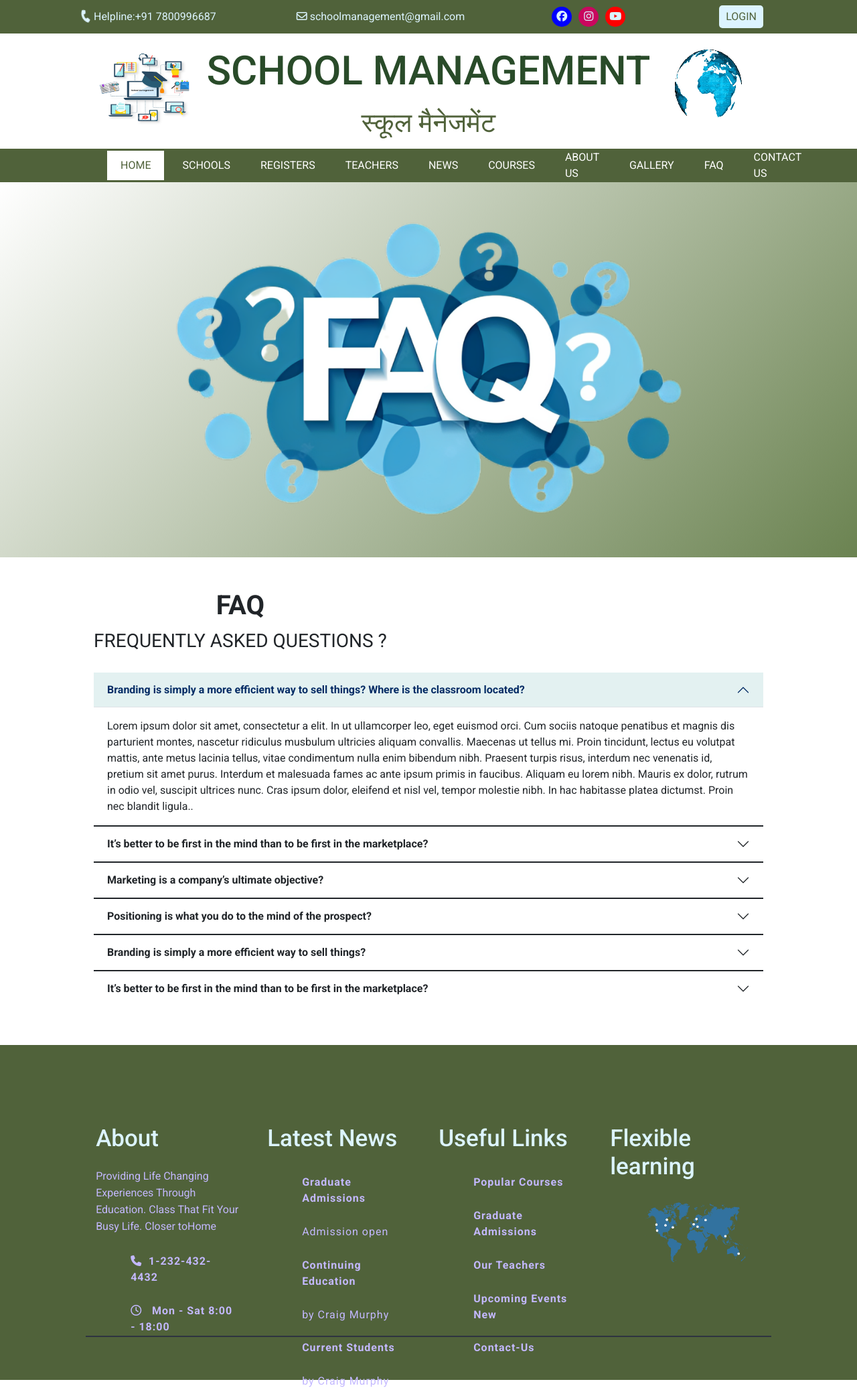
After one commit to StudentTechsima/collegemanagement, a PHP site: page /faq.php in a window 1280 px wide, after a click on "Branding is simply a more efficient way to sell things? Wher". The commit adds this page. Shown: the whole page at 67% size. Run offline with PHP 8.4, Linux system fonts and the light colour scheme; some libraries are stand-ins or nearby versions.

Commit message:
faq page add

```diff
--- a/css/index.css
+++ b/css/home.css
@@ -473,3 +473,32 @@ footer{
         display: none;
     }
 }
+
+/*---------------------------FAQ COde stsart*/
+.hero-faq{
+    height: 70vh;
+    width: 100%;
+    background:linear-gradient(135deg,#fff,#6b8351);
+    display: flex;
+	justify-content: center;
+	align-items: center;
+    background-repeat: no-repeat;
+    background-size: cover;
+    background-position: fixed;
+}
+.hero-faq img{
+    height: 85%;
+    width: auto;
+}
+.accordion-header .button-change:focus {
+    z-index: 3;
+    color:#000 !important;
+    border-color: none !important;
+    outline: 0;
+    box-shadow: none !important;
+}
+.accordion-header .button-change:not(.collapsed) {
+    color: var(--bs-accordion-active-color);
+    background-color: #e3f1f1 !important;
+    box-shadow: inset 0 calc(-1 * var(--bs-accordion-border-width)) 0 var(--bs-accordion-border-color);
+}
--- /dev/null
+++ b/faq.php
@@ -0,0 +1,157 @@
+<?php include 'header.php'; ?>
+<section>
+    <div class="container-fluid">
+        <div class="row">
+            <div class="col-lg-12 hero-faq">
+                <img src="images/faq-1.png" alt="">
+            </div>
+        </div>
+    </div>
+</section>
+<!----------------------------------------------->
+<section>
+    <div class="container">
+        <div class="row">
+            <div class="col-lg-12 pt-5 w-100">
+                <h1 class="text-center fs-1 fw-bold">FAQ</h1>
+                <p class="fs-3 text-center">FREQUENTLY ASKED QUESTIONS ?</p>
+            </div>
+        </div>
+    </div>
+</section>
+<!----------------------------------------------------->
+<section>
+    <div class="container">
+        <div class="row pb-5">
+            <div class="col-lg-12">
+                <div class="accordion accordion-flush" id="accordionFlushExample">
+                    <div class="accordion-item border-dark border-2">
+                        <h2 class="accordion-header">
+                            <button class="accordion-button collapsed button-change fw-bold" type="button"
+                                data-bs-toggle="collapse" data-bs-target="#flush-collapseOne" aria-expanded="false"
+                                aria-controls="flush-collapseOne">
+                                Branding is simply a more efficient way to sell things? Where is the classroom located?
+                            </button>
+                        </h2>
+                        <div id="flush-collapseOne" class="accordion-collapse collapse"
+                            data-bs-parent="#accordionFlushExample">
+                            <div class="accordion-body">Lorem ipsum dolor sit amet, consectetur a elit. In ut
+                                ullamcorper
+                                leo, eget euismod orci. Cum sociis natoque penatibus et magnis dis parturient montes,
+                                nascetur ridiculus musbulum ultricies aliquam convallis. Maecenas ut tellus mi. Proin
+                                tincidunt, lectus eu volutpat mattis, ante metus lacinia tellus, vitae condimentum nulla
+                                enim bibendum nibh. Praesent turpis risus, interdum nec venenatis id, pretium sit amet
+                                purus. Interdum et malesuada fames ac ante ipsum primis in faucibus. Aliquam eu lorem
+                                nibh.
+                                Mauris ex dolor, rutrum in odio vel, suscipit ultrices nunc. Cras ipsum dolor, eleifend
+                                et
+                                nisl vel, tempor molestie nibh. In hac habitasse platea dictumst. Proin nec blandit
+                                ligula..
+                            </div>
+                        </div>
+                    </div>
+                    <div class="accordion-item border-dark border-2">
+                        <h2 class="accordion-header">
+                            <button class="accordion-button button-change collapsed fw-bold" type="button"
+                                data-bs-toggle="collapse" data-bs-target="#flush-collapseTwo" aria-expanded="false"
+                                aria-controls="flush-collapseTwo">
+                                It’s better to be first in the mind than to be first in the marketplace?
+                            </button>
+                        </h2>
+                        <div id="flush-collapseTwo" class="accordion-collapse collapse"
+                            data-bs-parent="#accordionFlushExample">
+                            <div class="accordion-body">Lorem ipsum dolor sit amet, consectetur a elit. In ut
+                                ullamcorper
+                                leo, eget euismod orci. Cum sociis natoque penatibus et magnis dis parturient montes,
+                                nascetur ridiculus musbulum ultricies aliquam convallis. Maecenas ut tellus mi. Proin
+                                tincidunt, lectus eu volutpat mattis, ante metus lacini..</div>
+                        </div>
+                    </div>
+                    <div class="accordion-item border-dark border-2">
+                        <h2 class="accordion-header">
+                            <button class="accordion-button button-change collapsed  fw-bold" type="button"
+                                data-bs-toggle="collapse" data-bs-target="#flush-collapseThree" aria-expanded="false"
+                                aria-controls="flush-collapseThree">
+                                Marketing is a company’s ultimate objective?
+                            </button>
+                        </h2>
+                        <div id="flush-collapseThree" class="accordion-collapse collapse"
+                            data-bs-parent="#accordionFlushExample">
+                            <div class="accordion-body">Lorem ipsum dolor sit amet, consectetur a elit. In ut
+                                ullamcorper
+                                leo, eget euismod orci. Cum sociis natoque penatibus et magnis dis parturient montes,
+                                nascetur ridiculus musbulum ultricies aliquam convallis. Maecenas ut tellus mi. Proin
+                                tincidunt, lectus eu volutpat mattis, ante metus lacinia tellus, vitae condimentum nulla
+                                enim bibendum nibh. Praesent turpis risus, interdum nec venenatis id, pretium sit amet
+                                purus.
+                            </div>
+                        </div>
+                    </div>
+                    <div class="accordion-item border-dark border-2">
+                        <h2 class="accordion-header">
+                            <button class="accordion-button button-change collapsed fw-bold" type="button"
+                                data-bs-toggle="collapse" data-bs-target="#flush-collapseFour" aria-expanded="false"
+                                aria-controls="flush-collapseFour">
+                                Positioning is what you do to the mind of the prospect?
+                            </button>
+                        </h2>
+                        <div id="flush-collapseFour" class="accordion-collapse collapse"
+                            data-bs-parent="#accordionFlushExample">
+                            <div class="accordion-body">Lorem ipsum dolor sit amet, consectetur a elit. In ut
+                                ullamcorper
+                                leo, eget euismod orci. Cum sociis natoque penatibus et magnis dis parturient montes,
+                                nascetur ridiculus musbulum ultricies aliquam convallis. Maecenas ut tellus mi. Proin
+                                tincidunt, lectus eu volutpat mattis, ante metus lacinia tellus, vitae condimentum nulla
+                                enim bibendum nibh. Praesent turpis risus, interdum nec venenatis id, pretium sit amet
+                                purus. Interdum et malesuada fames ac ante.
+                            </div>
+                        </div>
+                    </div>
+                    <div class="accordion-item border-dark border-2">
+                        <h2 class="accordion-header">
+                            <button class="accordion-button button-change collapsed fw-bold" type="button"
+                                data-bs-toggle="collapse" data-bs-target="#flush-collapseFive" aria-expanded="false"
+                                aria-controls="flush-collapseFive">
+                                Branding is simply a more efficient way to sell things?
+                            </button>
+                        </h2>
+                        <div id="flush-collapseFive" class="accordion-collapse collapse"
+                            data-bs-parent="#accordionFlushExample">
+                            <div class="accordion-body">Lorem ipsum dolor sit amet, consectetur a elit. In ut
+                                ullamcorper
+                                leo, eget euismod orci. Cum sociis natoque penatibus et magnis dis parturient montes,
+                                nascetur ridiculus musbulum ultricies aliquam convallis. Maecenas ut tellus mi. Proin
+                                tincidunt, lectus eu volutpat mattis, ante metus lacinia tellus, vitae condimentum nulla
+                                enim bibendum nibh. Praesent turpis risus, interdum nec venenatis id, pretium sit amet
+                                purus. Interdum et malesuada fames ac ante ipsum primis in faucibus. Aliquam eu lorem
+                                nibh.
+                                Mauris ex dolor, rutrum in odio vel, suscipit ultrices nunc. Cras ipsum dolor, eleifend
+                                et
+                                nisl vel, tempor molestie nibh. In hac habitasse platea dictumst. Proin nec blandit
+                                ligula.
+                            </div>
+                        </div>
+                    </div>
+                    <div class="accordion-item border-dark border-2">
+                        <h2 class="accordion-header">
+                            <button class="accordion-button button-change collapsed  fw-bold" type="button"
+                                data-bs-toggle="collapse" data-bs-target="#flush-collapseSix" aria-expanded="false"
+                                aria-controls="flush-collapseSix">
+                                It’s better to be first in the mind than to be first in the marketplace?
+                            </button>
+                        </h2>
+                        <div id="flush-collapseSix" class="accordion-collapse collapse"
+                            data-bs-parent="#accordionFlushExample">
+                            <div class="accordion-body">Lorem ipsum dolor sit amet, consectetur a elit. In ut
+                                ullamcorper
+                                leo, eget euismod orci. Cum sociis natoque penatibus et magnis dis parturient montes,
+                                nascetur ridiculus musbulum ultricies aliquam convallis. Maecenas ut tellus mi. Proin
+                                tincidunt, lectus eu volutpat mattis, ante metus lacini</div>
+                        </div>
+                    </div>
+                </div>
+            </div>
+        </div>
+    </div>
+</section>
+<?php include 'footer.php'; ?>
--- a/header.php
+++ b/header.php
@@ -9,9 +9,8 @@
     <link rel="stylesheet" href="css/all.css">
     <link rel="stylesheet" href="css/all.min.css">
     <link rel="stylesheet" href="css/bootstrap.min.css">
-    <link rel="stylesheet" href="css/faq.css">
     <link rel="stylesheet" href="css/contact.css">
-    <link rel="stylesheet" href="css/index.css">
+    <link rel="stylesheet" href="css/home.css">
     <link rel="stylesheet" href="https://unpkg.com/aos@next/dist/aos.css" />
 </head>
 <body>
```
Also changed, not shown: css/faq.css (added, +31 -0 lines), images/faq-1.png (added).
